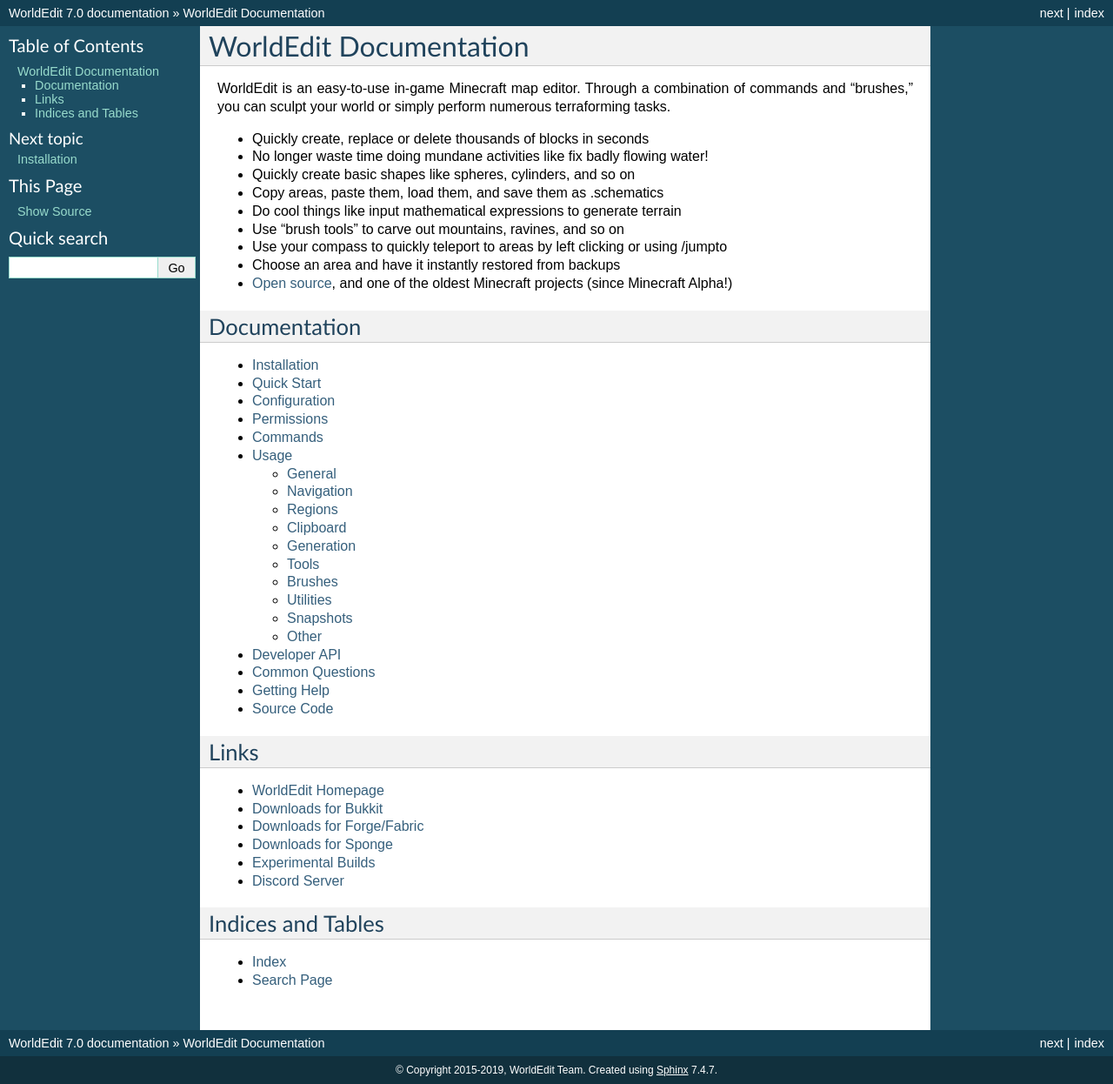
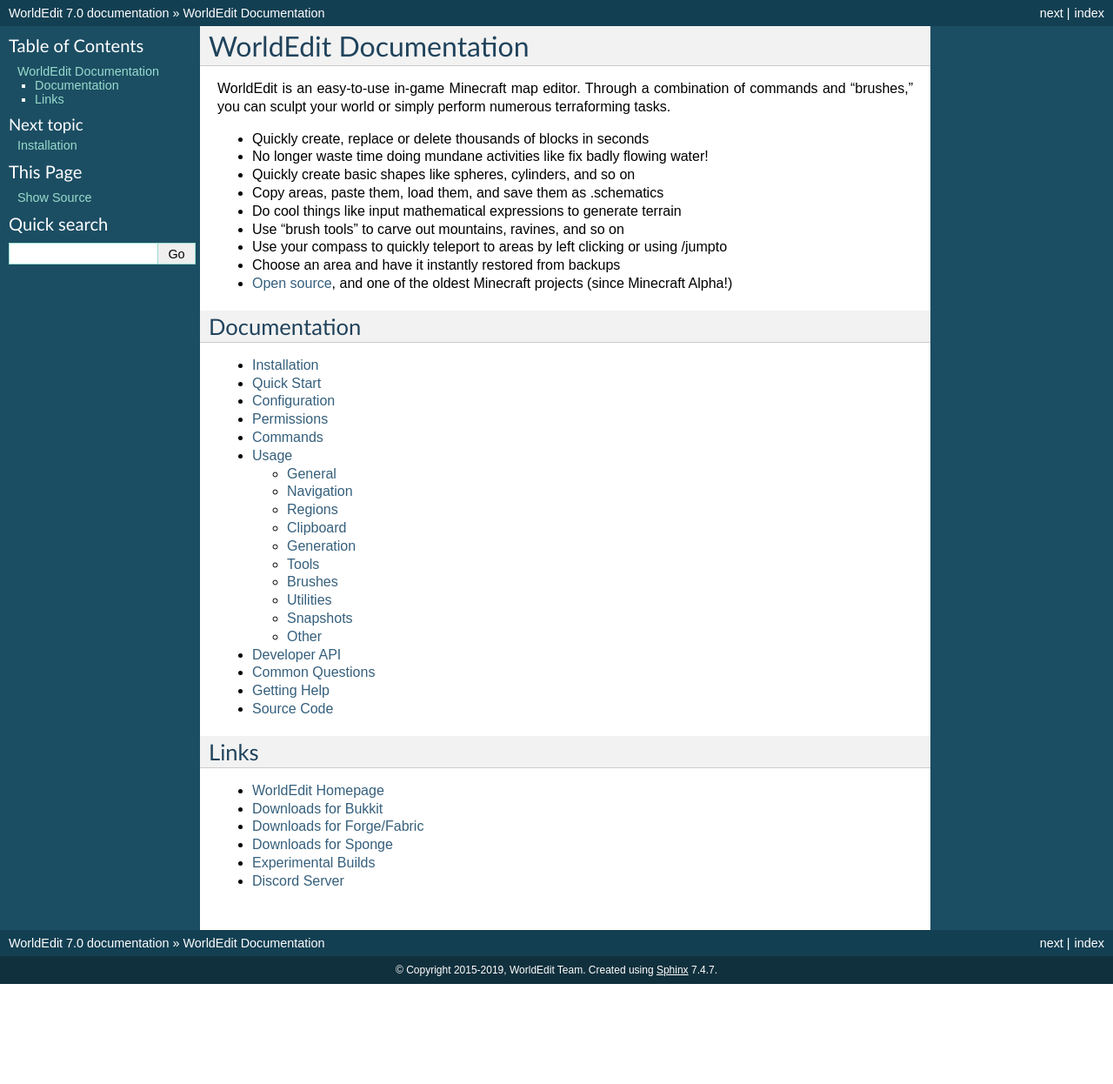
Before and after one commit to EngineHub/WorldEditDocs, a Sphinx documentation site: the page built from source/index.rst, in a window 1280 px wide. Shown: the whole page at 87% size. Built offline with Sphinx 7.4.7, drawn with Linux system fonts in a browser that asks for light colours; after the commit the page ends 1131 px from its top, so only the background shows below that.

Commit message:
Remove Indicies and Tables section, basically worthless

```diff
--- a/source/index.rst
+++ b/source/index.rst
@@ -41,9 +41,3 @@
 -  `Downloads for Sponge <https://ore.spongepowered.org/EngineHub/WorldEdit>`_
 -  `Experimental Builds <http://builds.enginehub.org/job/worldedit?branch=master>`_
 -  `Discord Server <https://discord.gg/enginehub/>`_
-
-Indices and Tables
-==================
-
-* :ref:`genindex`
-* :ref:`search`
```
